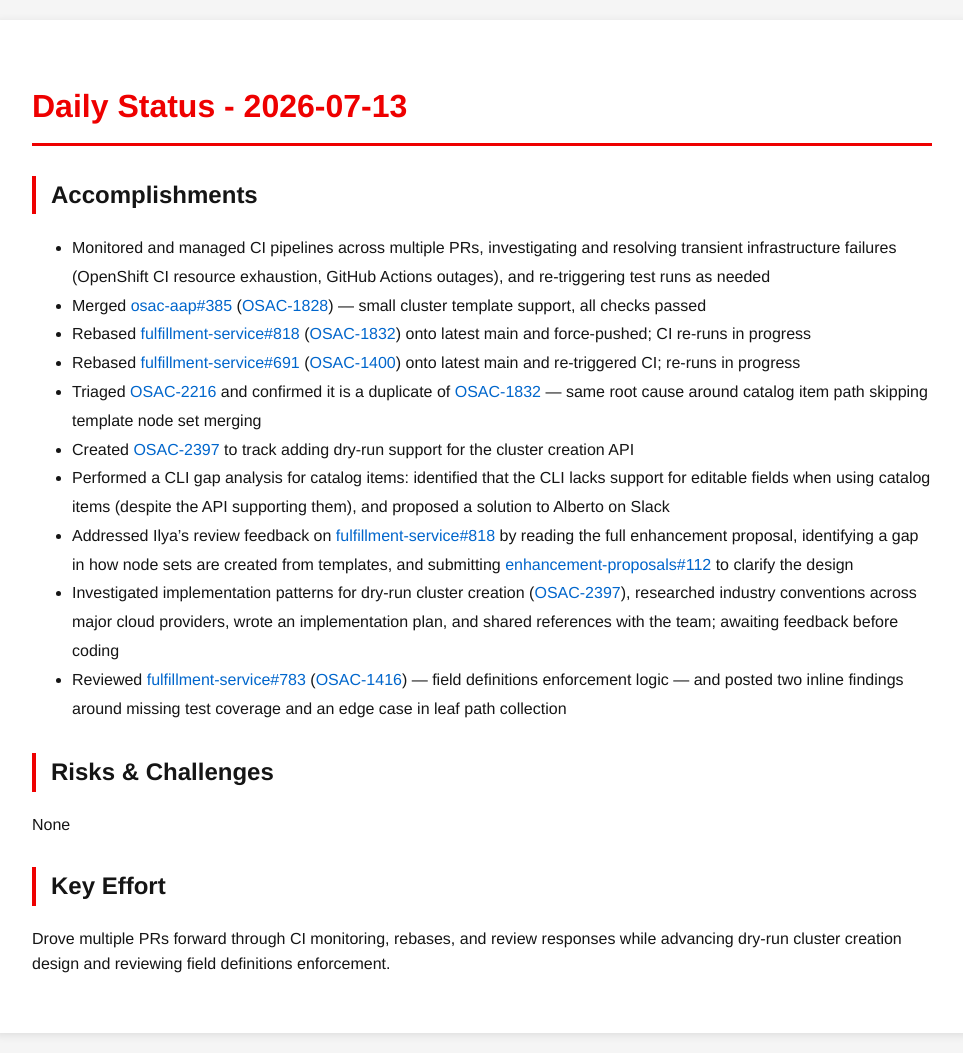
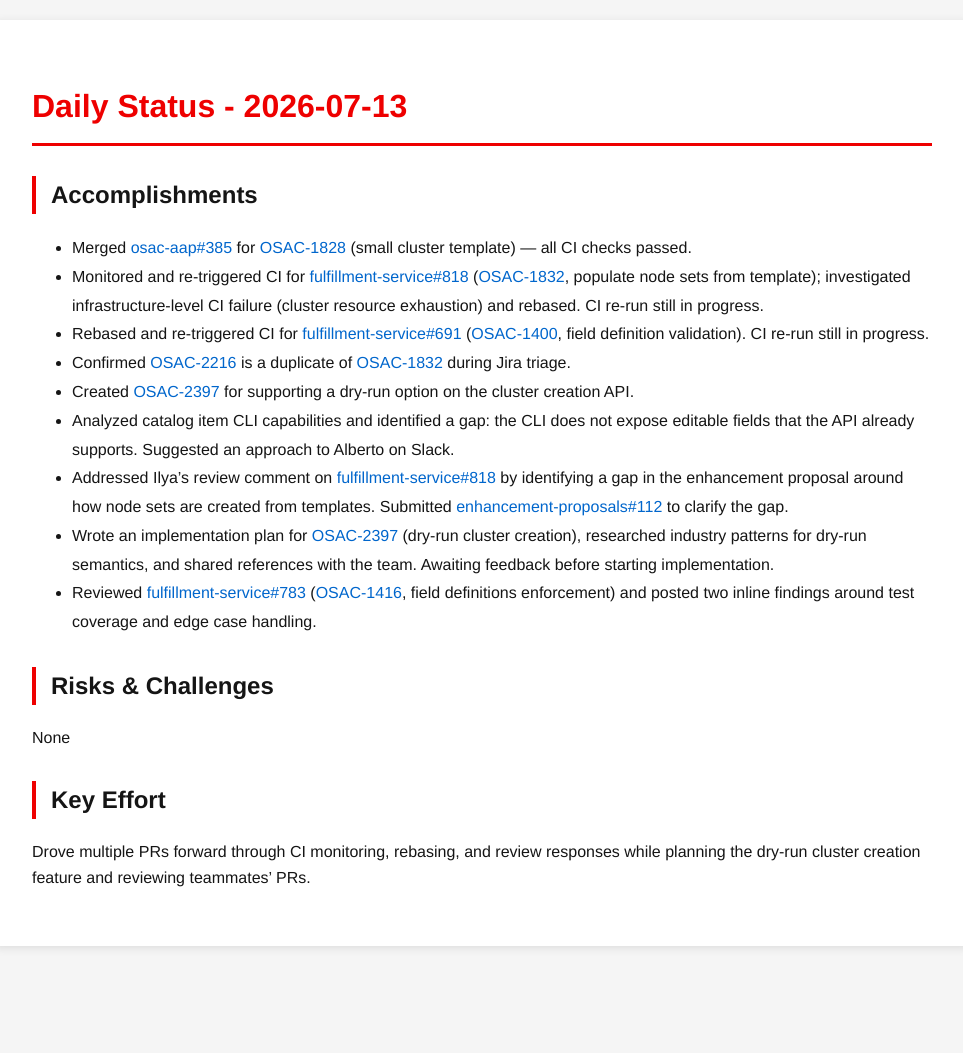
Before and after one commit to tzvatot/daily-status, a Jekyll site: the page built from 2026-07-13.md, in a window 1280 px wide. Shown: the whole page, without its empty margins (158-1121 px from the left). Built offline with Jekyll 4.4.1, drawn with Linux system fonts in a browser that asks for light colours; after the commit the page ends 966 px from its top, so only the background shows below that.

Commit message:
Daily status update - 2026-07-13

```diff
--- a/2026-07-13.md
+++ b/2026-07-13.md
@@ -7,19 +7,19 @@ date: 2026-07-13
 # Daily Status - 2026-07-13
 
 ## Accomplishments
-- Monitored and managed CI pipelines across multiple PRs, investigating and resolving transient infrastructure failures (OpenShift CI resource exhaustion, GitHub Actions outages), and re-triggering test runs as needed
-- Merged [osac-aap#385](https://github.com/osac-project/osac-aap/pull/385) ([OSAC-1828](https://redhat.atlassian.net/browse/OSAC-1828)) — small cluster template support, all checks passed
-- Rebased [fulfillment-service#818](https://github.com/osac-project/fulfillment-service/pull/818) ([OSAC-1832](https://redhat.atlassian.net/browse/OSAC-1832)) onto latest main and force-pushed; CI re-runs in progress
-- Rebased [fulfillment-service#691](https://github.com/osac-project/fulfillment-service/pull/691) ([OSAC-1400](https://redhat.atlassian.net/browse/OSAC-1400)) onto latest main and re-triggered CI; re-runs in progress
-- Triaged [OSAC-2216](https://redhat.atlassian.net/browse/OSAC-2216) and confirmed it is a duplicate of [OSAC-1832](https://redhat.atlassian.net/browse/OSAC-1832) — same root cause around catalog item path skipping template node set merging
-- Created [OSAC-2397](https://redhat.atlassian.net/browse/OSAC-2397) to track adding dry-run support for the cluster creation API
-- Performed a CLI gap analysis for catalog items: identified that the CLI lacks support for editable fields when using catalog items (despite the API supporting them), and proposed a solution to Alberto on Slack
-- Addressed Ilya's review feedback on [fulfillment-service#818](https://github.com/osac-project/fulfillment-service/pull/818) by reading the full enhancement proposal, identifying a gap in how node sets are created from templates, and submitting [enhancement-proposals#112](https://github.com/osac-project/enhancement-proposals/pull/112) to clarify the design
-- Investigated implementation patterns for dry-run cluster creation ([OSAC-2397](https://redhat.atlassian.net/browse/OSAC-2397)), researched industry conventions across major cloud providers, wrote an implementation plan, and shared references with the team; awaiting feedback before coding
-- Reviewed [fulfillment-service#783](https://github.com/osac-project/fulfillment-service/pull/783) ([OSAC-1416](https://redhat.atlassian.net/browse/OSAC-1416)) — field definitions enforcement logic — and posted two inline findings around missing test coverage and an edge case in leaf path collection
+
+- Merged [osac-aap#385](https://github.com/osac-project/osac-aap/pull/385) for [OSAC-1828](https://redhat.atlassian.net/browse/OSAC-1828) (small cluster template) — all CI checks passed.
+- Monitored and re-triggered CI for [fulfillment-service#818](https://github.com/osac-project/fulfillment-service/pull/818) ([OSAC-1832](https://redhat.atlassian.net/browse/OSAC-1832), populate node sets from template); investigated infrastructure-level CI failure (cluster resource exhaustion) and rebased. CI re-run still in progress.
+- Rebased and re-triggered CI for [fulfillment-service#691](https://github.com/osac-project/fulfillment-service/pull/691) ([OSAC-1400](https://redhat.atlassian.net/browse/OSAC-1400), field definition validation). CI re-run still in progress.
+- Confirmed [OSAC-2216](https://redhat.atlassian.net/browse/OSAC-2216) is a duplicate of [OSAC-1832](https://redhat.atlassian.net/browse/OSAC-1832) during Jira triage.
+- Created [OSAC-2397](https://redhat.atlassian.net/browse/OSAC-2397) for supporting a dry-run option on the cluster creation API.
+- Analyzed catalog item CLI capabilities and identified a gap: the CLI does not expose editable fields that the API already supports. Suggested an approach to Alberto on Slack.
+- Addressed Ilya's review comment on [fulfillment-service#818](https://github.com/osac-project/fulfillment-service/pull/818) by identifying a gap in the enhancement proposal around how node sets are created from templates. Submitted [enhancement-proposals#112](https://github.com/osac-project/enhancement-proposals/pull/112) to clarify the gap.
+- Wrote an implementation plan for [OSAC-2397](https://redhat.atlassian.net/browse/OSAC-2397) (dry-run cluster creation), researched industry patterns for dry-run semantics, and shared references with the team. Awaiting feedback before starting implementation.
+- Reviewed [fulfillment-service#783](https://github.com/osac-project/fulfillment-service/pull/783) ([OSAC-1416](https://redhat.atlassian.net/browse/OSAC-1416), field definitions enforcement) and posted two inline findings around test coverage and edge case handling.
 
 ## Risks & Challenges
 None
 
 ## Key Effort
-Drove multiple PRs forward through CI monitoring, rebases, and review responses while advancing dry-run cluster creation design and reviewing field definitions enforcement.
+Drove multiple PRs forward through CI monitoring, rebasing, and review responses while planning the dry-run cluster creation feature and reviewing teammates' PRs.
```
